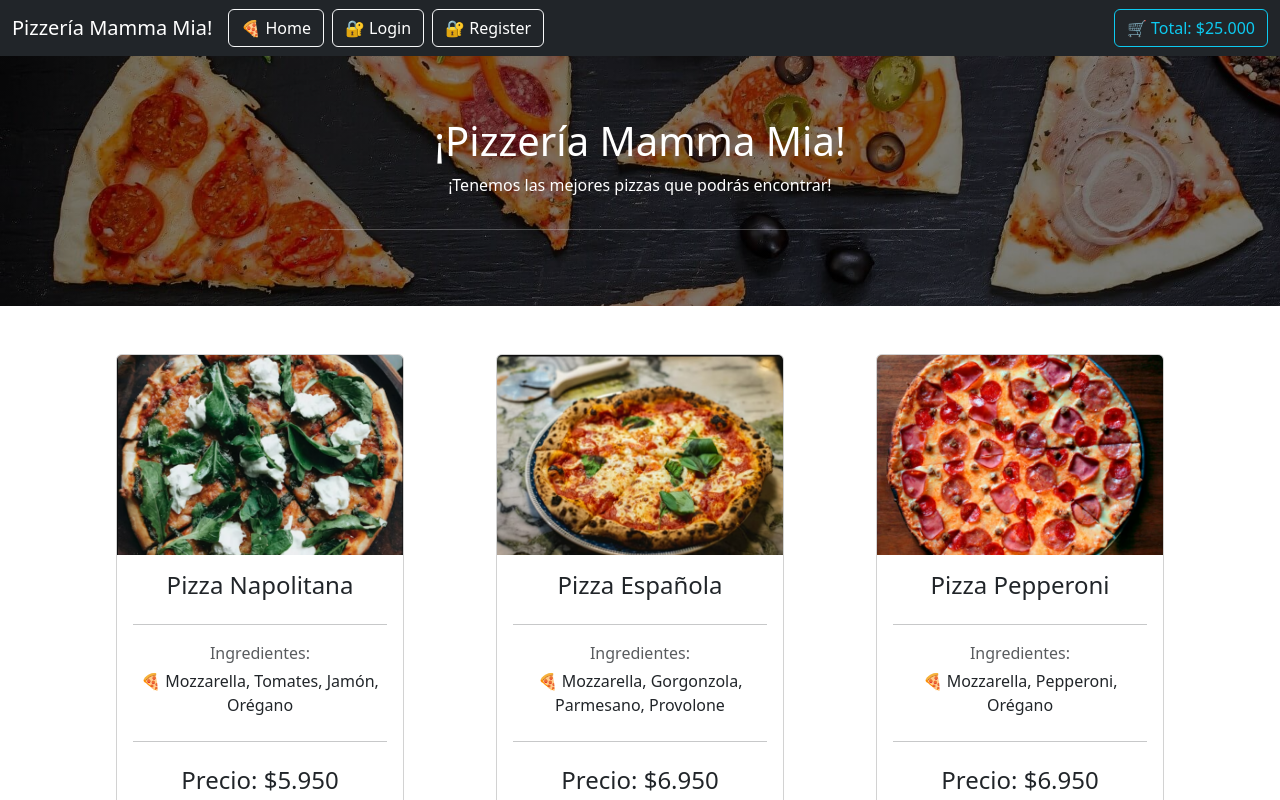
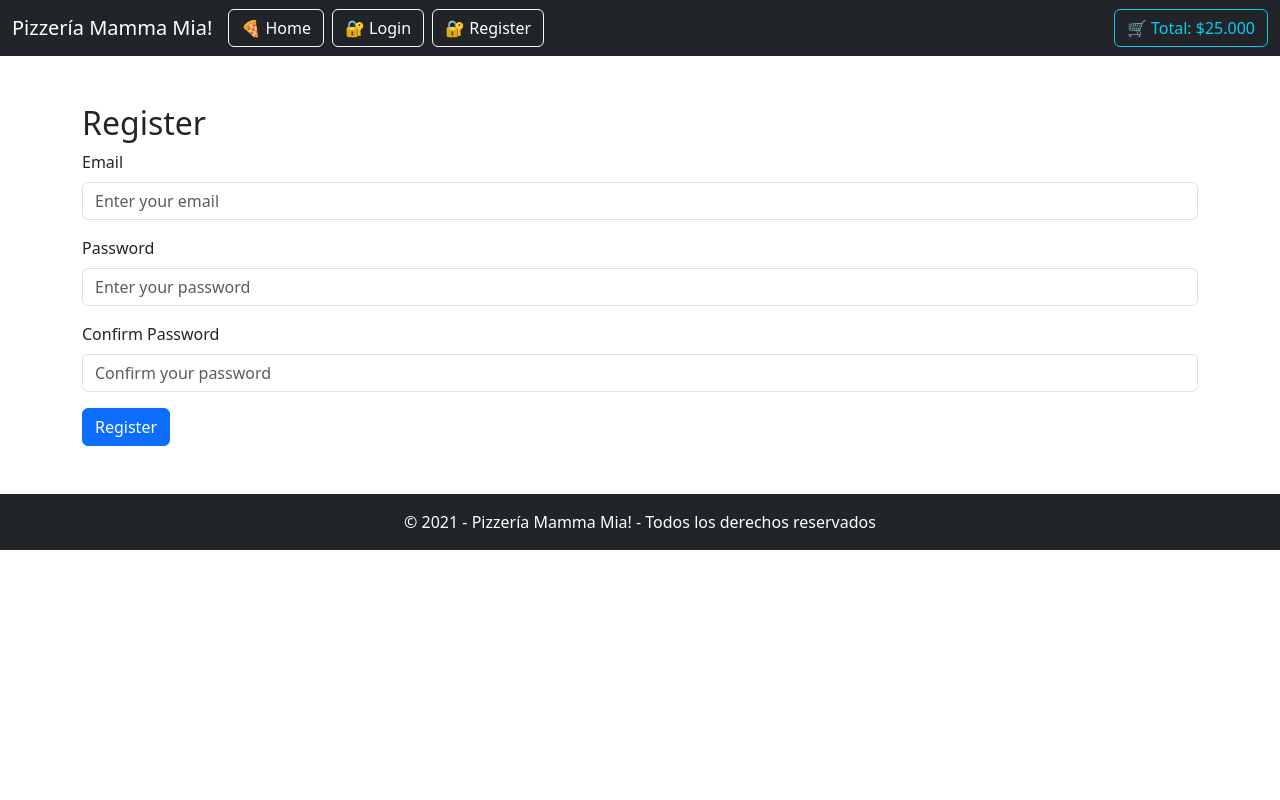
Before and after one commit to ClauO/hito-1-mamma-mia, a React (Vite) app: page / in a window 1280 px wide. Shown: the top 800 px of the page. Built offline with nearby package versions, Linux system fonts and the light colour scheme; the HTML template or start-up script is replaced by a standard one.

Commit message:
feat: se agregan componentes login y register

```diff
--- a/src/App.jsx
+++ b/src/App.jsx
@@ -3,12 +3,16 @@ import Home from "./components/Home";
 import Footer from "./components/Footer";
 import "bootstrap/dist/css/bootstrap.min.css";
 import "./App.css";
+import Register from "./components/Register";
+import Login from "./components/Login";
 
 const App = () => {
   return (
     <div>
       <Navbar />
-      <Home />
+      {/* <Home /> */}
+      <Register />
+      {/* <Login /> */}
       <Footer />
     </div>
   );
--- /dev/null
+++ b/src/components/Login.jsx
@@ -0,0 +1,55 @@
+import { useState } from "react";
+
+const Login = () => {
+  const [email, setEmail] = useState("");
+  const [password, setPassword] = useState("");
+
+  const handleSubmit = (e) => {
+    e.preventDefault();
+
+    if (!email || !password) {
+      alert("Todos los campos son obligatorios");
+      return;
+    }
+
+    if (password.length < 6) {
+      alert("El password debe tener al menos 6 caracteres");
+      return;
+    }
+
+    alert("Authentication successful!");
+  };
+
+  return (
+    <div className="container mt-5 mb-5">
+      <h2>Login</h2>
+      <form onSubmit={handleSubmit}>
+        <div className="mb-3">
+          <label className="form-label">Email</label>
+          <input
+            type="email"
+            className="form-control"
+            placeholder="Enter your email"
+            value={email}
+            onChange={(e) => setEmail(e.target.value)}
+          />
+        </div>
+        <div className="mb-3">
+          <label className="form-label">Password</label>
+          <input
+            type="password"
+            className="form-control"
+            placeholder="Enter your password"
+            value={password}
+            onChange={(e) => setPassword(e.target.value)}
+          />
+        </div>
+        <button type="submit" className="btn btn-primary">
+          Login
+        </button>
+      </form>
+    </div>
+  );
+};
+
+export default Login;
--- /dev/null
+++ b/src/components/Register.jsx
@@ -0,0 +1,75 @@
+import { useState } from "react";
+
+const Register = () => {
+  const [email, setEmail] = useState("");
+  const [password, setPassword] = useState("");
+  const [confirmPassword, setConfirmPassword] = useState("");
+
+  const handleSubmit = (e) => {
+    e.preventDefault();
+
+    if (!email || !password || !confirmPassword) {
+      alert("Todos los campos son obligatorios");
+      return;
+    }
+
+    if (password.length < 6) {
+      alert("El password debe tener al menos 6 caracteres");
+      return;
+    }
+
+    if (password !== confirmPassword) {
+      alert("El password y la confirmación del password deben ser iguales");
+      return;
+    }
+
+    alert("¡Registro exitoso!");
+
+    setEmail("");
+    setPassword("");
+    setConfirmPassword("");
+  };
+
+  return (
+    <div className="container mt-5 mb-5">
+      <h2>Register</h2>
+      <form onSubmit={handleSubmit}>
+        <div className="mb-3">
+          <label className="form-label">Email</label>
+          <input
+            type="email"
+            className="form-control"
+            placeholder="Enter your email"
+            value={email}
+            onChange={(e) => setEmail(e.target.value)}
+          />
+        </div>
+        <div className="mb-3">
+          <label className="form-label">Password</label>
+          <input
+            type="password"
+            className="form-control"
+            placeholder="Enter your password"
+            value={password}
+            onChange={(e) => setPassword(e.target.value)}
+          />
+        </div>
+        <div className="mb-3">
+          <label className="form-label">Confirm Password</label>
+          <input
+            type="password"
+            className="form-control"
+            placeholder="Confirm your password"
+            value={confirmPassword}
+            onChange={(e) => setConfirmPassword(e.target.value)}
+          />
+        </div>
+        <button type="submit" className="btn btn-primary">
+          Register
+        </button>
+      </form>
+    </div>
+  );
+};
+
+export default Register;
```
